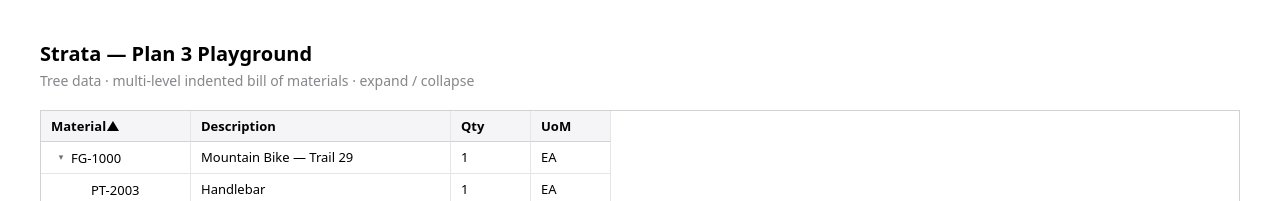
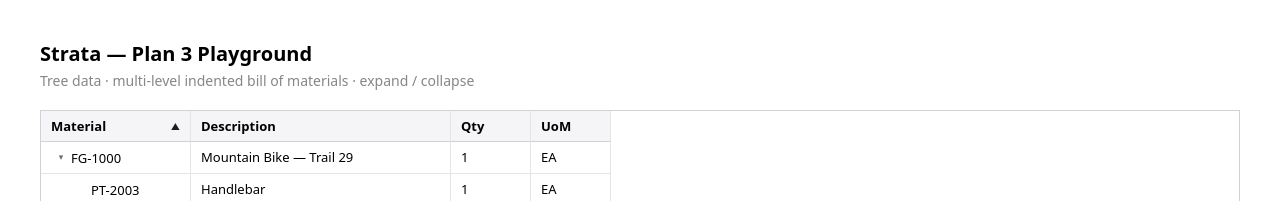
Before and after one commit to vadiraja/strata-grid, a React (Vite) app: page / in a window 1280 px wide. Both pictures are taken after a click on the element "Material". Shown: the top 201 px of the page. Built offline with nearby package versions, Linux system fonts and the light colour scheme.

Commit message:
style: add sort indicator and filter popover styles

```diff
--- a/src/strata.css
+++ b/src/strata.css
@@ -18,14 +18,91 @@
 
 .strata-header-cell {
   box-sizing: border-box;
+  display: flex;
+  align-items: center;
+  gap: 4px;
   padding: 6px 10px;
   font-weight: 600;
   background: #f5f5f7;
   border-bottom: 1px solid #d1d1d6;
   border-right: 1px solid #e5e5e7;
   overflow: hidden;
+  white-space: nowrap;
+  user-select: none;
+}
+
+.strata-header-cell-sortable {
+  cursor: pointer;
+}
+
+.strata-header-cell-sortable:hover {
+  background: #ededf0;
+}
+
+.strata-header-label {
+  flex: 1 1 auto;
+  min-width: 0;
+  overflow: hidden;
   text-overflow: ellipsis;
-  white-space: nowrap;
+}
+
+.strata-sort-indicator {
+  flex: none;
+  font-size: 9px;
+  color: #1d1d1f;
+}
+
+.strata-filter-wrapper {
+  flex: none;
+  position: relative;
+}
+
+.strata-filter-button {
+  display: inline-flex;
+  align-items: center;
+  justify-content: center;
+  width: 18px;
+  height: 18px;
+  margin: 0;
+  padding: 0;
+  border: none;
+  background: transparent;
+  color: #86868b;
+  font-size: 10px;
+  cursor: pointer;
+  border-radius: 3px;
+}
+
+.strata-filter-button:hover {
+  background: #e0e0e3;
+  color: #1d1d1f;
+}
+
+.strata-filter-popover {
+  position: absolute;
+  top: 100%;
+  left: 0;
+  z-index: 10;
+  margin-top: 2px;
+  padding: 6px;
+  background: #fff;
+  border: 1px solid #d1d1d6;
+  border-radius: 6px;
+  box-shadow: 0 2px 8px rgba(0, 0, 0, 0.12);
+}
+
+.strata-filter-input {
+  width: 140px;
+  padding: 4px 8px;
+  font-size: 12px;
+  border: 1px solid #d1d1d6;
+  border-radius: 4px;
+  outline: none;
+}
+
+.strata-filter-input:focus {
+  border-color: #0071e3;
+  box-shadow: 0 0 0 2px rgba(0, 113, 227, 0.2);
 }
 
 .strata-body {
```
